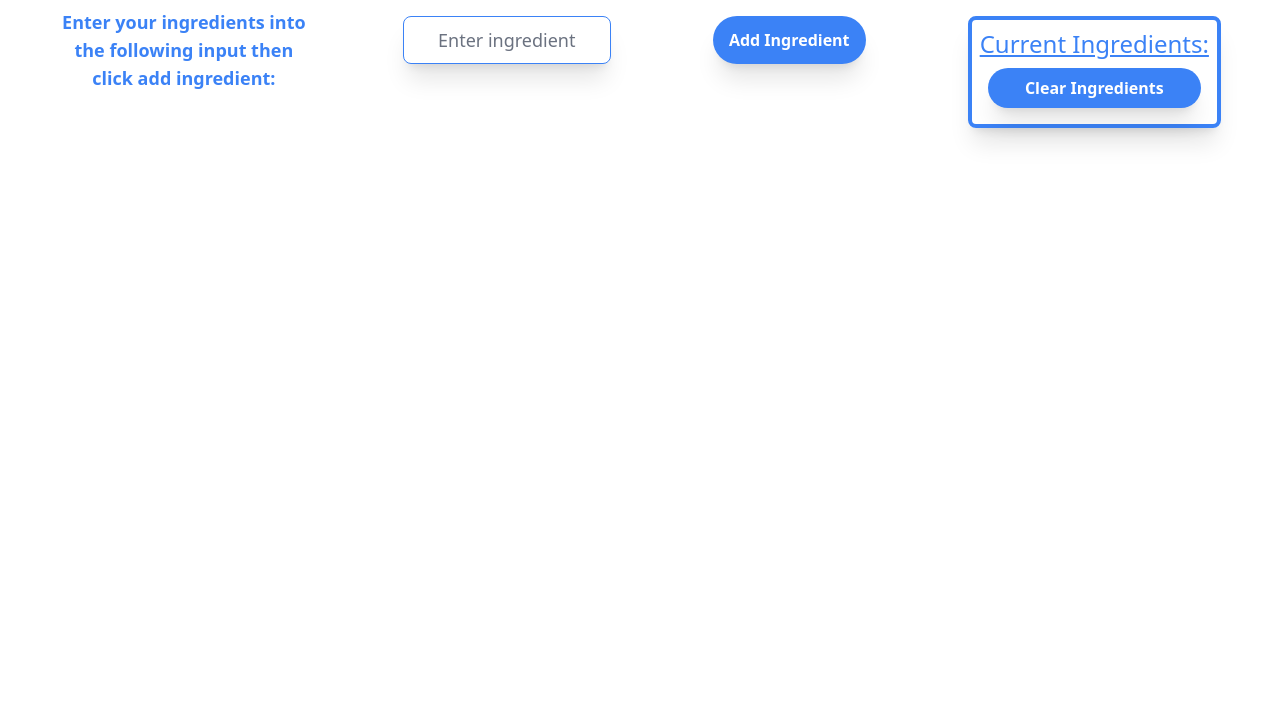
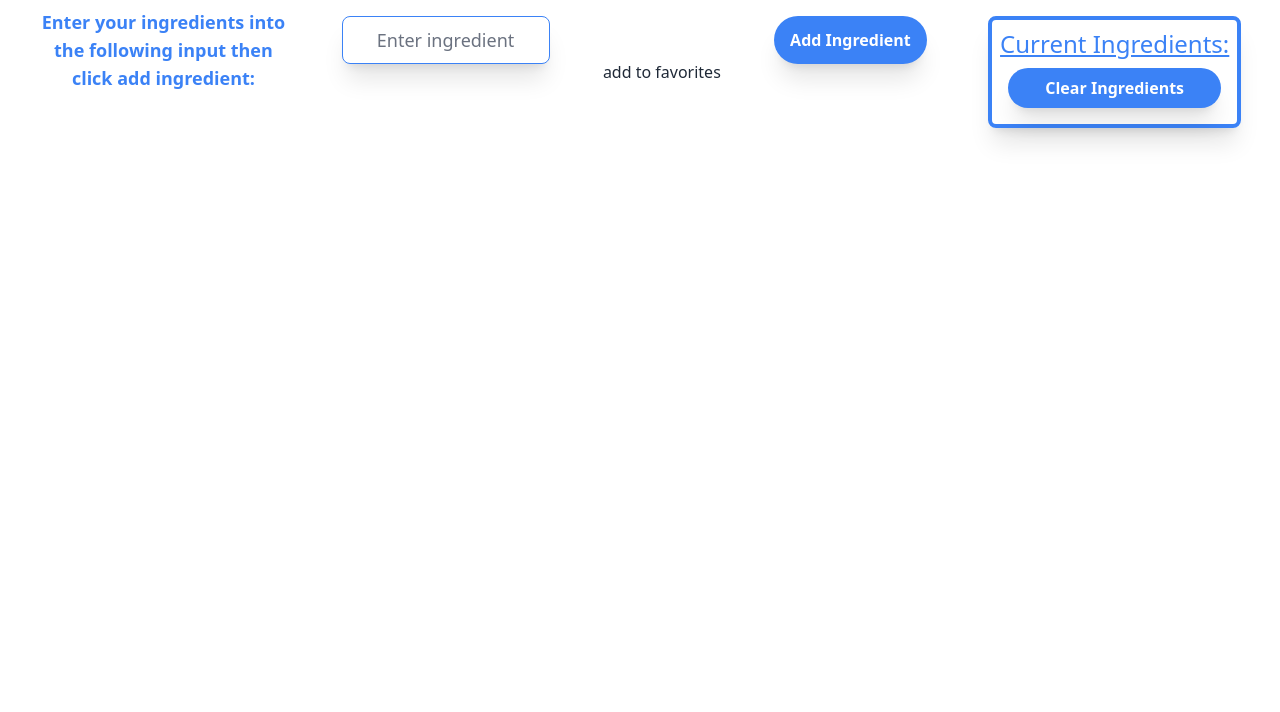
Before and after one commit to natejmaster/recipe-finder, a plain HTML site: page index.html in a window 1280 px wide. Shown: the part 88-800 px from the top of the page. Drawn offline with nearby package versions, Linux system fonts and the light colour scheme.

Commit message:
added html elements to create an add to favorites button

```diff
--- a/index.html
+++ b/index.html
@@ -41,7 +41,7 @@
           placeholder="Enter ingredient"
           autocomplete="off"
         />
-
+<button class="favBtn"> add to favorites</button>
         <button
           class="tooltip tooltip-bottom shadow-xl hover:opacity-50 bg-blue-500 h-12 text-white font-semibold m-2 py-2 px-4 rounded-full md:w-2/5 lg:w-auto"
           data-tip="Click to add ingredient to search list"
```
